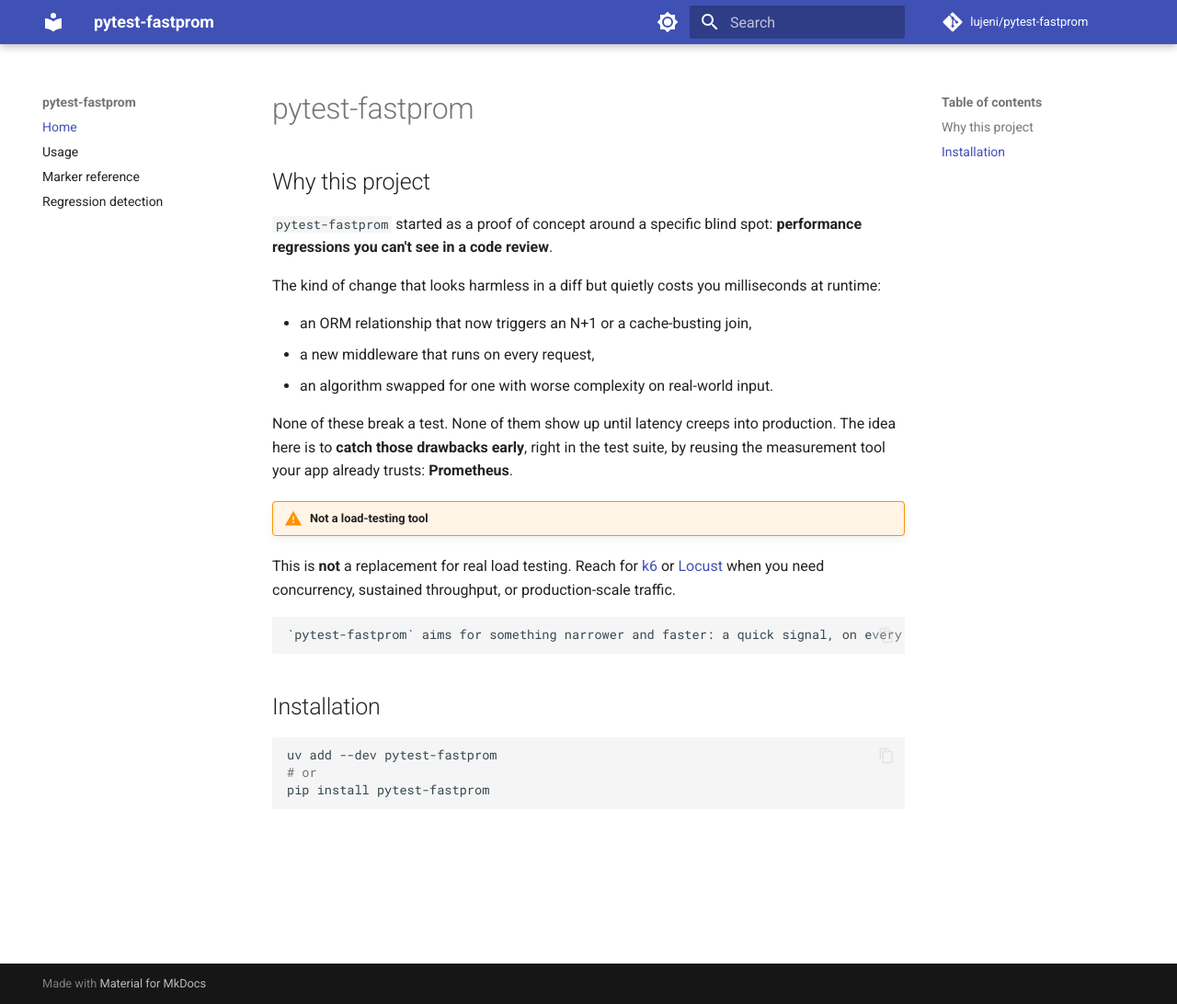
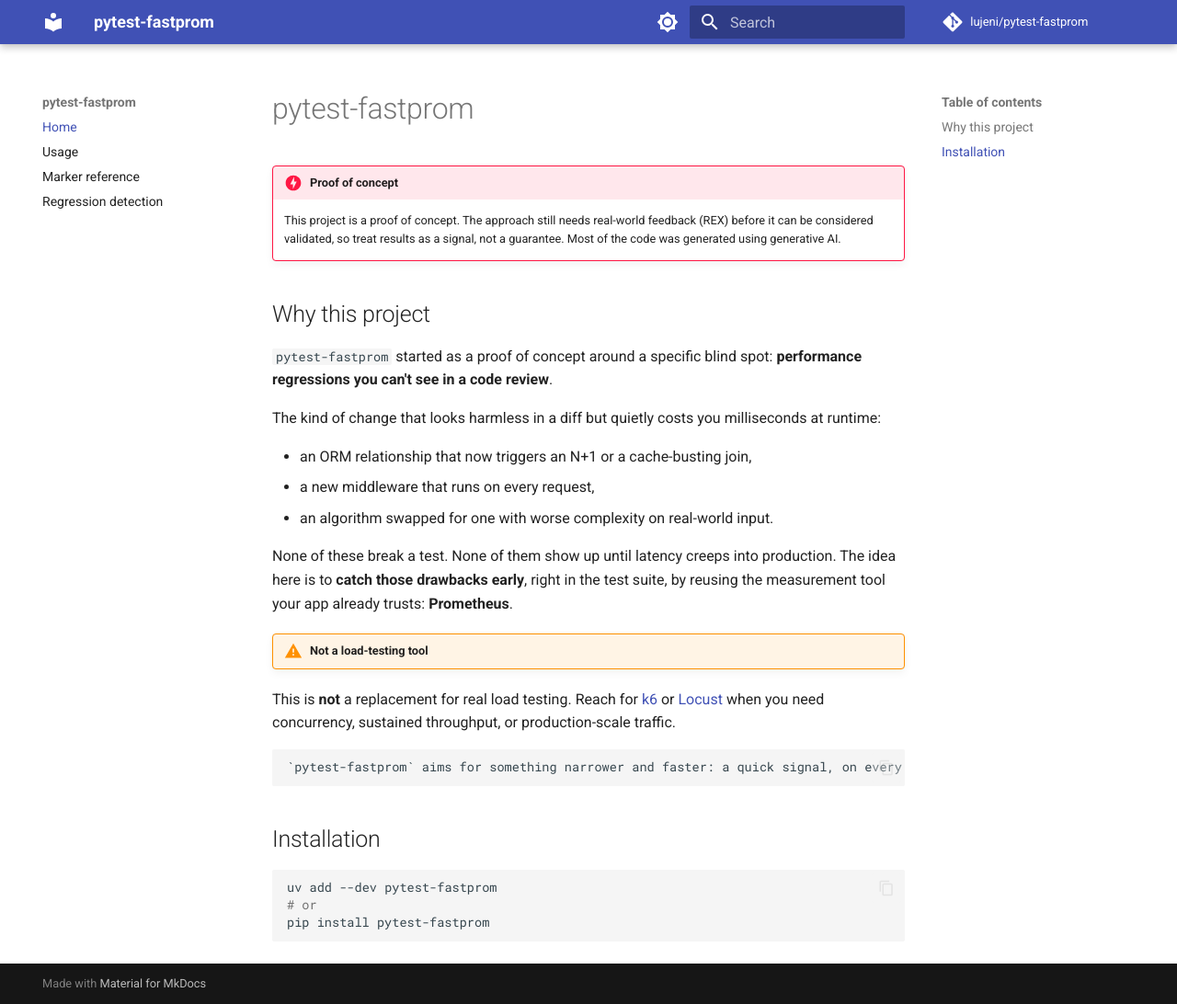
Before and after one commit to Lujeni/pytest-fastprom, an MkDocs documentation site: the page built from docs/index.md, in a window 1280 px wide and 1092 px high. Shown: the whole window at 92% size. Built offline with MkDocs 1.6.1 and Material for MkDocs 9.7.7, drawn with Linux system fonts in a browser that asks for light colours; comment, search, counter and statistics services are not loaded.

Commit message:
docs: disclaimer

```diff
--- a/docs/index.md
+++ b/docs/index.md
@@ -1,4 +1,9 @@
 # pytest-fastprom
+
+!!! danger "Proof of concept"
+    This project is a proof of concept. The approach still needs real-world
+    feedback (REX) before it can be considered validated, so treat results as a
+    signal, not a guarantee. Most of the code was generated using generative AI.
 
 ## Why this project
 
```
